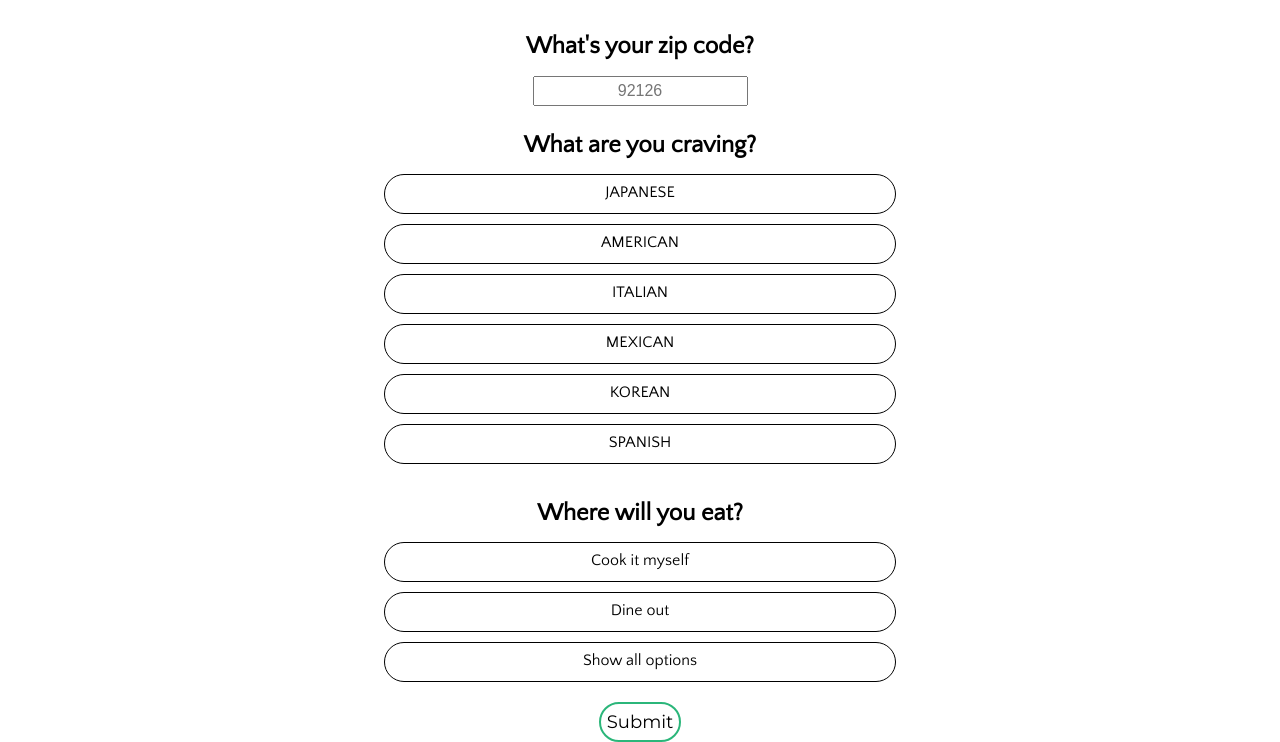
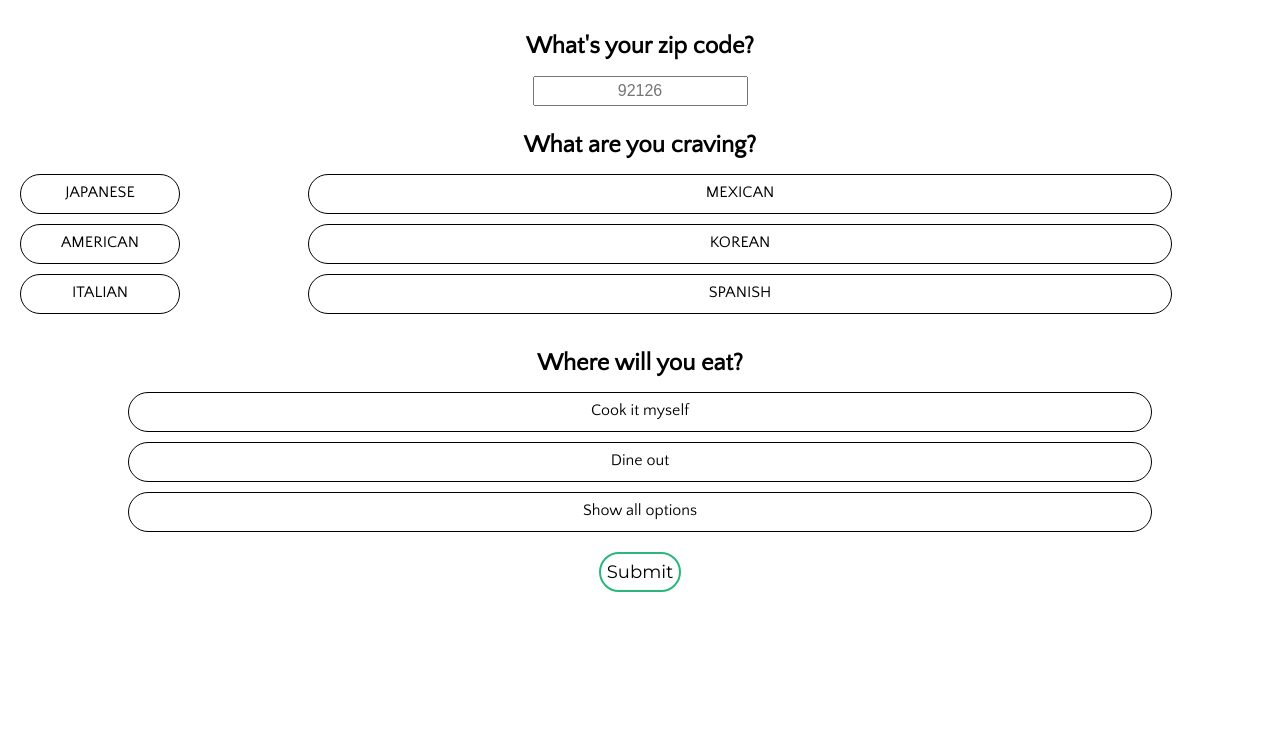
Before and after one commit to kaylajaograham/HungerGainz, a plain HTML site: page index.html in a window 1280 px wide. Shown: the part 81-823 px from the top of the page. After the commit the page ends 800 px from the top, so only its background shows below. Drawn offline with nearby package versions, Linux system fonts and the light colour scheme.

Commit message:
updating front end

```diff
--- a/index.html
+++ b/index.html
@@ -22,12 +22,16 @@
 
     <section class="cuisineSelection">
         <h2>What are you craving?</h2>
+        <div class="col1">
             <div id="Japanese" class="cuisineOptions">JAPANESE</div>
             <div id="American" class="cuisineOptions">AMERICAN</div>
             <div id="Italian" class="cuisineOptions">ITALIAN</div>
+        </div>
+        <div class="col2">
             <div id="Mexican" class="cuisineOptions">MEXICAN</div>
             <div id="Korean" class="cuisineOptions">KOREAN</div>
             <div id="Spanish" class="cuisineOptions">SPANISH</div>
+        </div>
     </section>
 
     <section class="inOrOut">
--- a/main.css
+++ b/main.css
@@ -51,10 +51,20 @@ input#zip {
 
 /* FILTER STYLES */
 
-div {
+div.col1 {
+    width: 200px;
+    float: left;
+}
+
+div.col2 {
+    margin-left: 200px;
+}
+
+div.cuisineOptions,
+div.whereToEat {
     border: 1px solid black;
     height: 40px;
-    width: 40%;
+    width: 80%;
     line-height: 150%;
     border-radius: 30px;
     margin-bottom: 10px;
```
Lines whose indentation alone changed are shown as unchanged.
